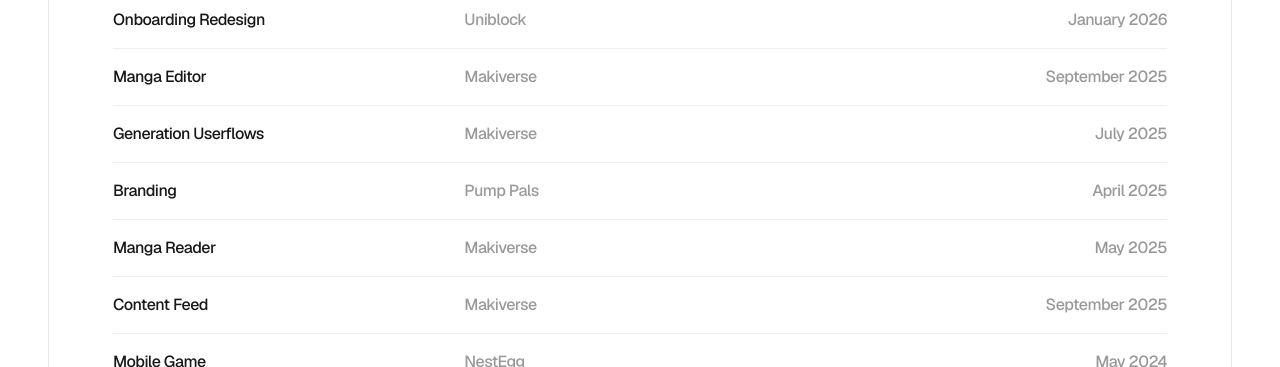
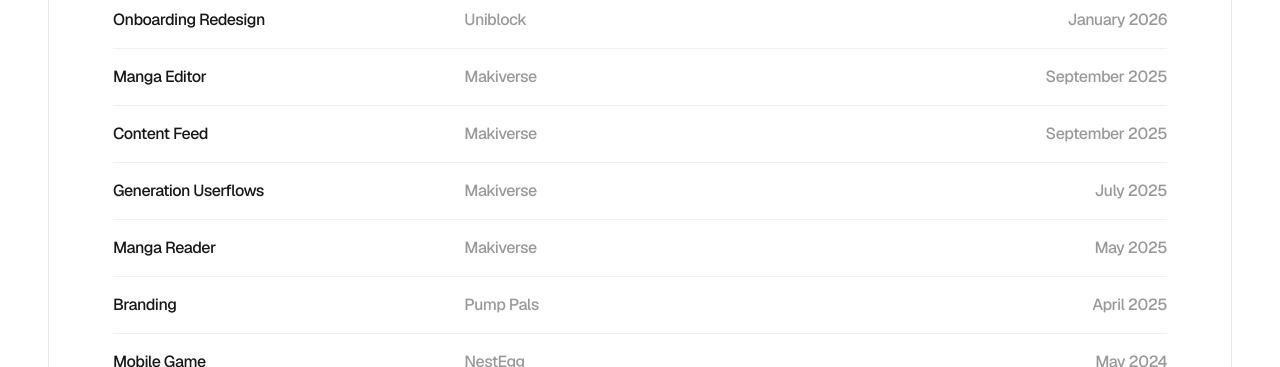
Before and after one commit to truostudio/portfolio, a React (Vite) app: page /about in a window 1280 px wide. Shown: the part 1980-2347 px from the top of the page. Built offline with nearby package versions, Linux system fonts and the light colour scheme.

Commit message:
Fix Previous Work order after Content Feed date update

```diff
--- a/src/pages/About.jsx
+++ b/src/pages/About.jsx
@@ -20,10 +20,10 @@
   { project: 'Rebrand',          company: 'Uniblock',        date: 'February 2026' },
   { project: 'Onboarding Redesign', company: 'Uniblock',     date: 'January 2026'  },
   { project: 'Manga Editor',     company: 'Makiverse',       date: 'September 2025'},
+  { project: 'Content Feed',     company: 'Makiverse',       date: 'September 2025'},
   { project: 'Generation Userflows', company: 'Makiverse',   date: 'July 2025'     },
+  { project: 'Manga Reader',     company: 'Makiverse',       date: 'May 2025'      },
   { project: 'Branding',         company: 'Pump Pals',       date: 'April 2025'    },
-  { project: 'Manga Reader',     company: 'Makiverse',       date: 'May 2025'      },
-  { project: 'Content Feed',      company: 'Makiverse',       date: 'September 2025'},
   { project: 'Mobile Game',      company: 'NestEgg',         date: 'May 2024'      },
   { project: 'Web Design',       company: 'Personal Client', date: 'January 2024'  },
   { project: 'Agency Work',      company: 'dApp Technology', date: '2023 – 2025'   },
```
